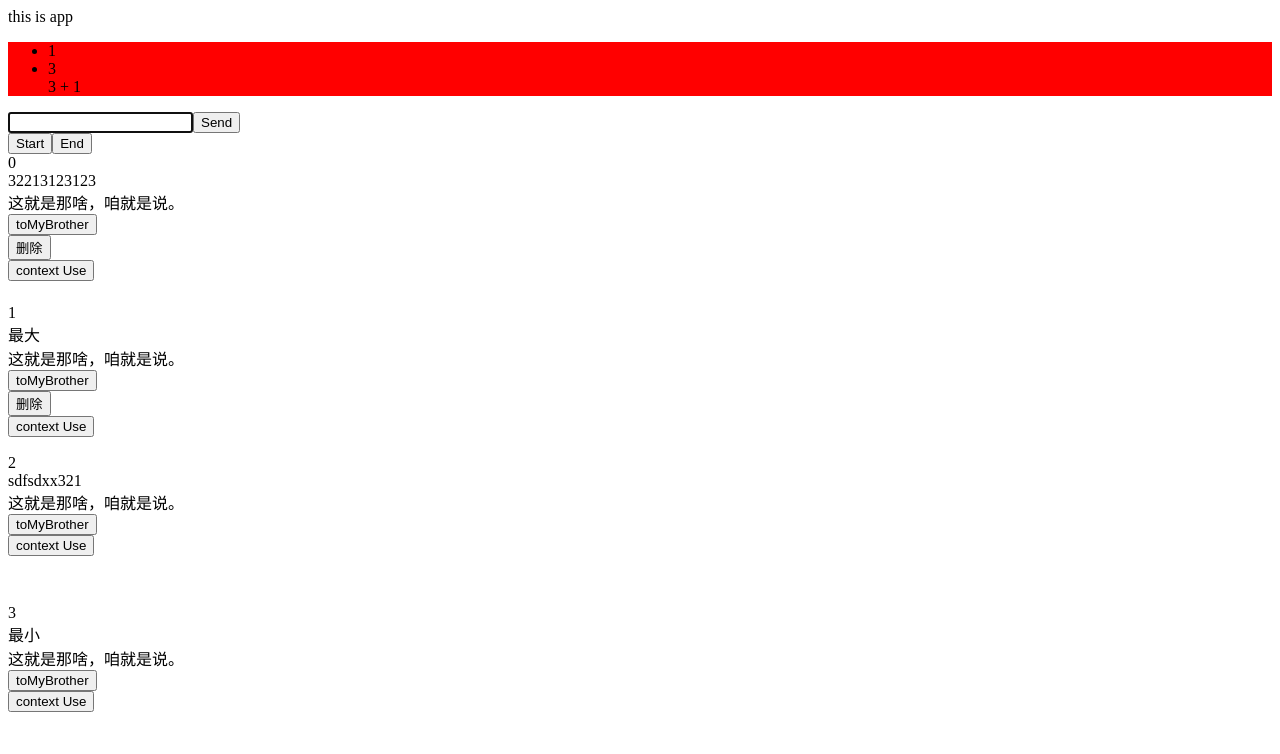
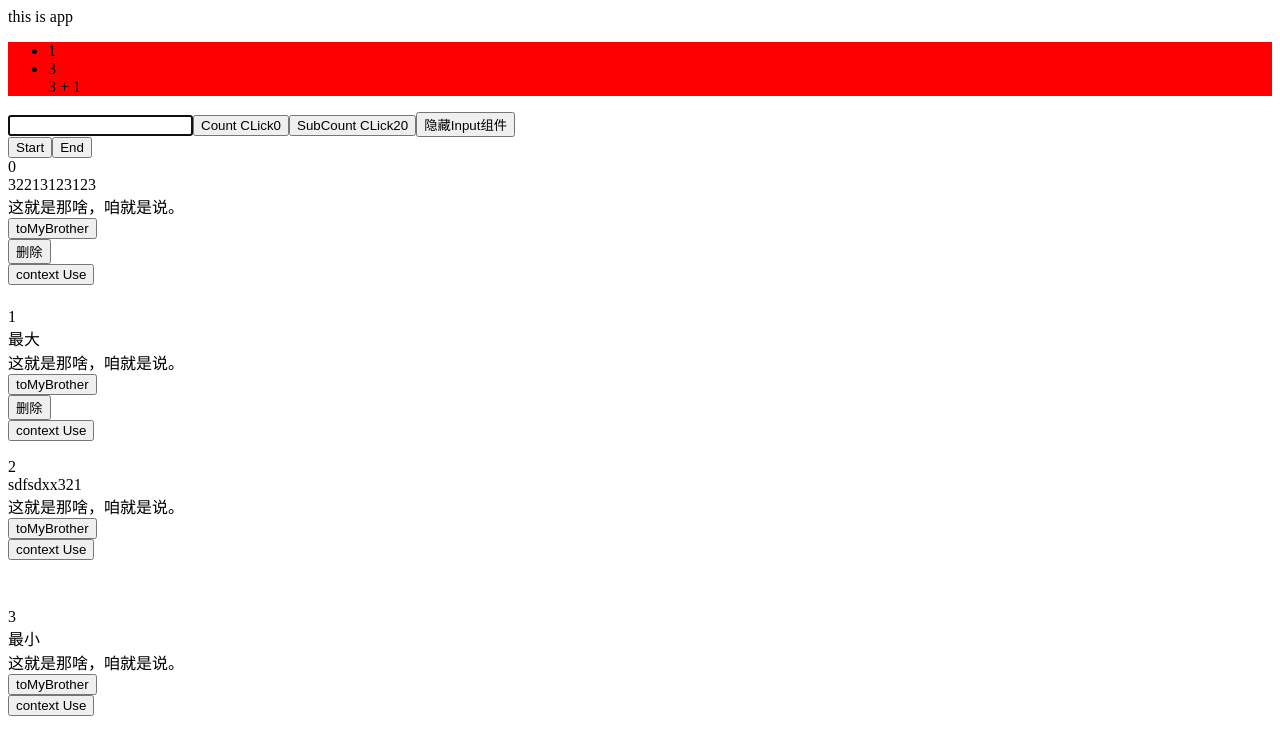
Before and after one commit to tcguoxing/react_basic, a React (Create React App) app: page / in a window 1280 px wide. Shown: the top 754 px of the page. Built offline with nearby package versions, Linux system fonts and the light colour scheme.

Commit message:
MOD：更新代码；

```diff
--- a/src/App.js
+++ b/src/App.js
@@ -2,8 +2,8 @@ import Main from './main'
 import './index.css'
 import ListContent from './contentList/list'
 import Input from './components/input'
-import { createContext } from 'react'
-
+import {createContext, useState} from 'react'
+import {useChangeVisible} from "./hooks/changeVisible";
 
 // 项目的根组件
 
@@ -45,6 +45,9 @@ const onCLick=(e)=>{
 //   alert('msg from do this.')
 // }
 function App() {
+
+    const {showInput, toggleVisible} = useChangeVisible()
+
   return (
     <div className="App">
       this is app
@@ -57,8 +60,9 @@ function App() {
         })}
         {`${num} + 1`}
       </ul>
-      <Input/>
+        {showInput && <Input/>}
 
+      <button onClick={toggleVisible}>隐藏Input组件</button>
       <ListContent />
     </div>
   );
--- a/src/components/input.js
+++ b/src/components/input.js
@@ -7,11 +7,46 @@ const inputRef = useRef(null)
 
 useEffect(() => { // 组件渲染完后
   inputRef.current.focus()
-  console.log('inputRef: ',inputRef)
-  window.open('https://www.baidu.com', '_blank')
+  // console.log('inputRef: ',inputRef)
+  // window.open('https://www.baidu.com', '_blank')
 }, [])
-// inputRef.current.style = 'none'
-console.log('inputRef: ',inputRef)
+
+const [data, setData] = useState('')
+useEffect( () => { // 输入框内容改变时
+  async function getData() {
+    // let res = await fetch('http://117.72.46.111/dev/auth/public-key')
+    // let resData = await res.json()
+    // let formData = await res.formData()
+    // console.log('resData: ', resData)
+    // console.log('formData: ', formData)
+    // let publicKey = resData.data.publicKey
+    // setData(publicKey)
+  }
+  getData()
+}, [])
+
+const [count, setCount] = useState(0)
+  const [subC, setSubC] = useState(20)
+
+useEffect(() => { // 输入框内容改变时
+  console.log('副作用函数执行了')
+})
+
+useEffect(() => { // 输入框内容改变时
+  console.log('副作用函数执行了when null')
+}, [])
+
+useEffect(() => { // 输入框内容改变时
+  return () => { //
+    // 最常见是组件卸载时执行
+    console.log('Input 组件卸载了；')
+  }
+}, [])
+
+// 特定依赖性
+useEffect(() => { // 输入框内容改变时
+  console.log('副作用函数执行了when count change.')
+}, [count, subC])
   return <span>
     <input
       value={input}
@@ -19,6 +54,9 @@ console.log('inputRef: ',inputRef)
       onChange={(e) => setInput(e.target.value)}
       >
     </input>
-    <button onClick={sendComment}>Send</button>
+    {/*<button onClick={sendComment}>Send</button>*/}
+    <button onClick={() => setCount(count + 1)}>Count CLick{count}</button>
+    <button onClick={() => setSubC(subC + 1)}>SubCount CLick{subC}</button>
+    <span>{data}</span>
   </span>
 }
--- /dev/null
+++ b/src/hooks/changeVisible.js
@@ -0,0 +1,8 @@
+import {useState} from "react";
+
+export function useChangeVisible () {
+    const [showInput, setShowInput] = useState(true)
+
+    const toggleVisible = ()=> setShowInput(!showInput)
+    return {showInput, toggleVisible}
+}
```
Also changed, not shown: src/store/index.js (added).
